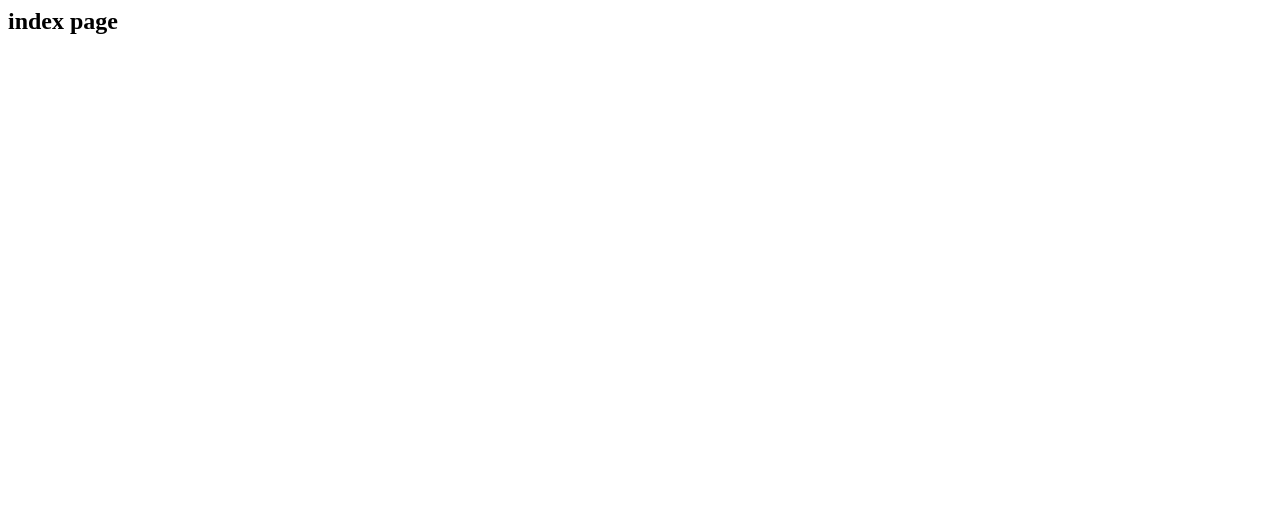
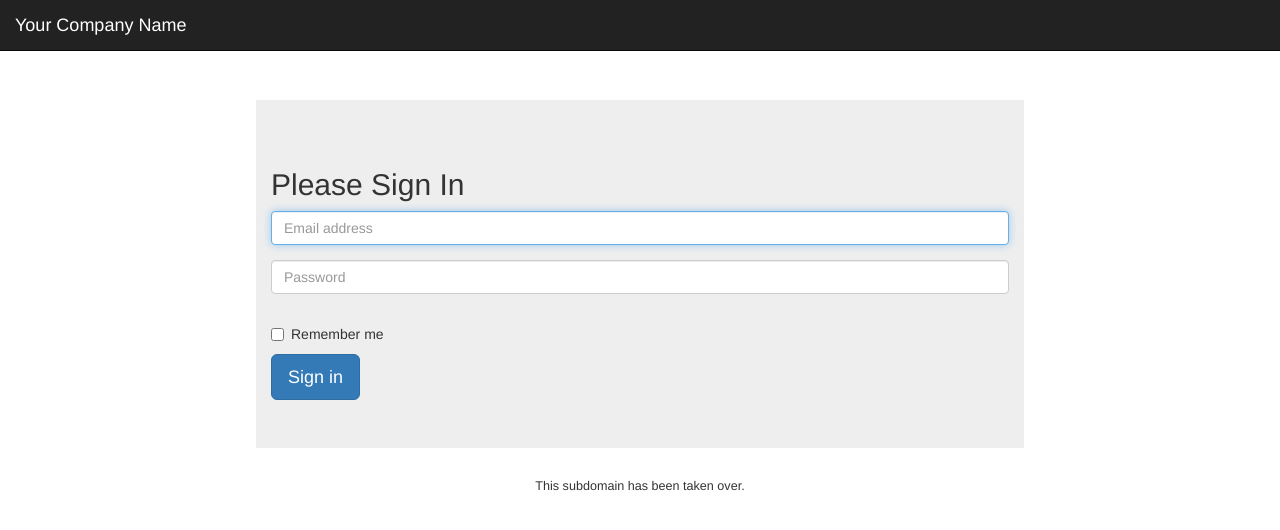
Before and after one commit to leadvisualdesigner/leadvisualdesigner.github.io, a plain HTML site: page index.html in a window 1280 px wide. Drawn offline with nearby package versions, Linux system fonts and the light colour scheme.

Commit message:
Update index.html

```diff
--- a/index.html
+++ b/index.html
@@ -1 +1,44 @@
-<h2>index page</h2>
+<!DOCTYPE html>
+<html lang="en">
+
+  <head>
+    <title>Subdomain Takeover</title>
+    <link rel="stylesheet" href="https://maxcdn.bootstrapcdn.com/bootstrap/3.3.7/css/bootstrap.min.css" integrity="sha384-BVYiiSIFeK1dGmJRAkycuHAHRg32OmUcww7on3RYdg4Va+PmSTsz/K68vbdEjh4u" crossorigin="anonymous">
+    <meta name="viewport" content="width=device-width, initial-scale=1">
+    <style>
+      .content{margin-top:100px;width:60%;max-width:800px}
+      #inputEmail{margin-bottom:15px;}
+      #inputPassword{margin-bottom:30px;}
+      .note{font-size:0.9em; text-align:center;}
+    </style>
+  </head>
+  <body>
+    <div class="container">
+      <div class="navbar navbar-inverse navbar-fixed-top">
+        <div class="navbar-header">
+          <a class="navbar-brand" href="#">Your Company Name</a>
+        </div>
+      </div>
+    </div>
+
+    <div class="container content jumbotron">
+      <form class="form-signin">
+        <h2 class="form-signin-heading">Please Sign In</h2>
+        <label for="inputEmail" class="sr-only">Email address</label>
+        <input type="email" id="inputEmail" class="form-control" placeholder="Email address" required autofocus>
+        <label for="inputPassword" class="sr-only">Password</label>
+        <input type="password" id="inputPassword" class="form-control" placeholder="Password" required>
+        <div class="checkbox">
+          <label>
+            <input type="checkbox" value="remember-me"> Remember me
+          </label>
+        </div>
+        <button class="btn btn-lg btn-primary" type="submit">Sign in</button>
+      </form>
+    </div>
+    <div>
+      <p class="container note">This subdomain has been taken over.</p>
+    </div>
+  </body>
+
+</html>
```
